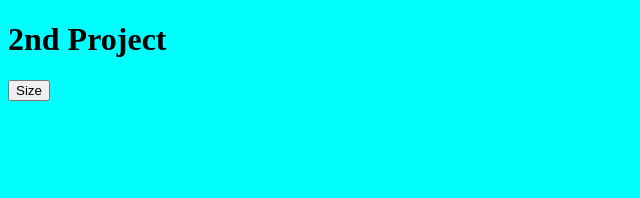
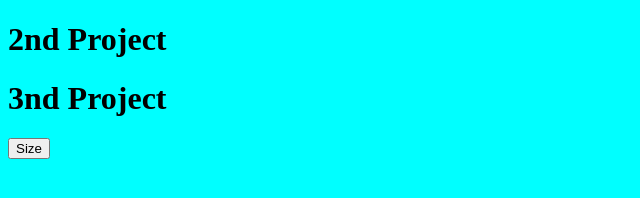
Before and after one commit to nafakta/basic-html-demo, a plain HTML site: page index.html in a window 1280 px wide. Shown: the whole page, without its empty margins (0-640 px from the left). Drawn offline with Linux system fonts and the light colour scheme.

Commit message:
new changes

```diff
--- a/index.html
+++ b/index.html
@@ -10,6 +10,7 @@
 </head>
 <body>
     <h1>2nd Project</h1>
+    <h1>3nd Project</h1>
     <button id="size">Size</button>
     <script src="js/main.js"></script>
 </body>
```
